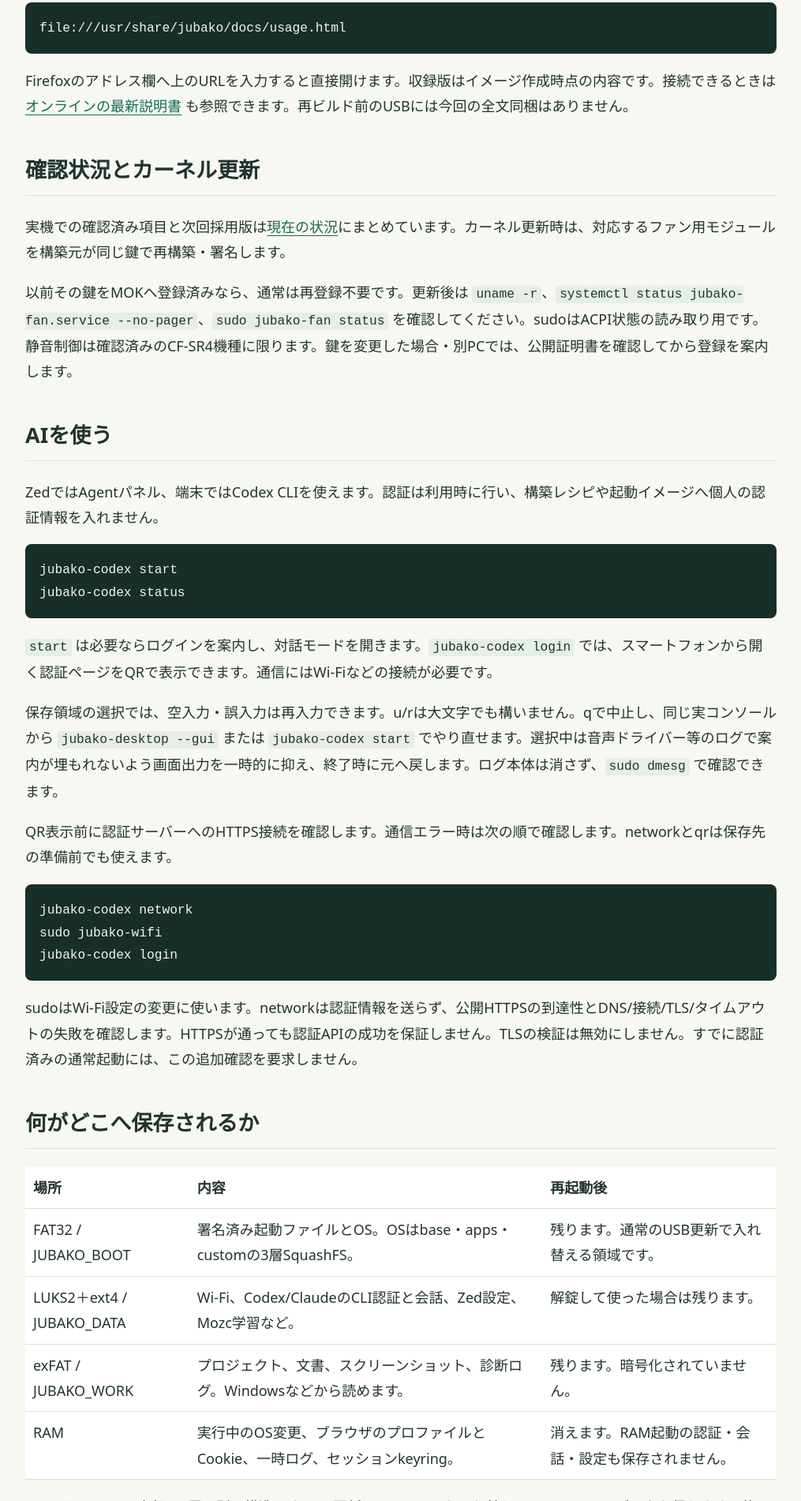
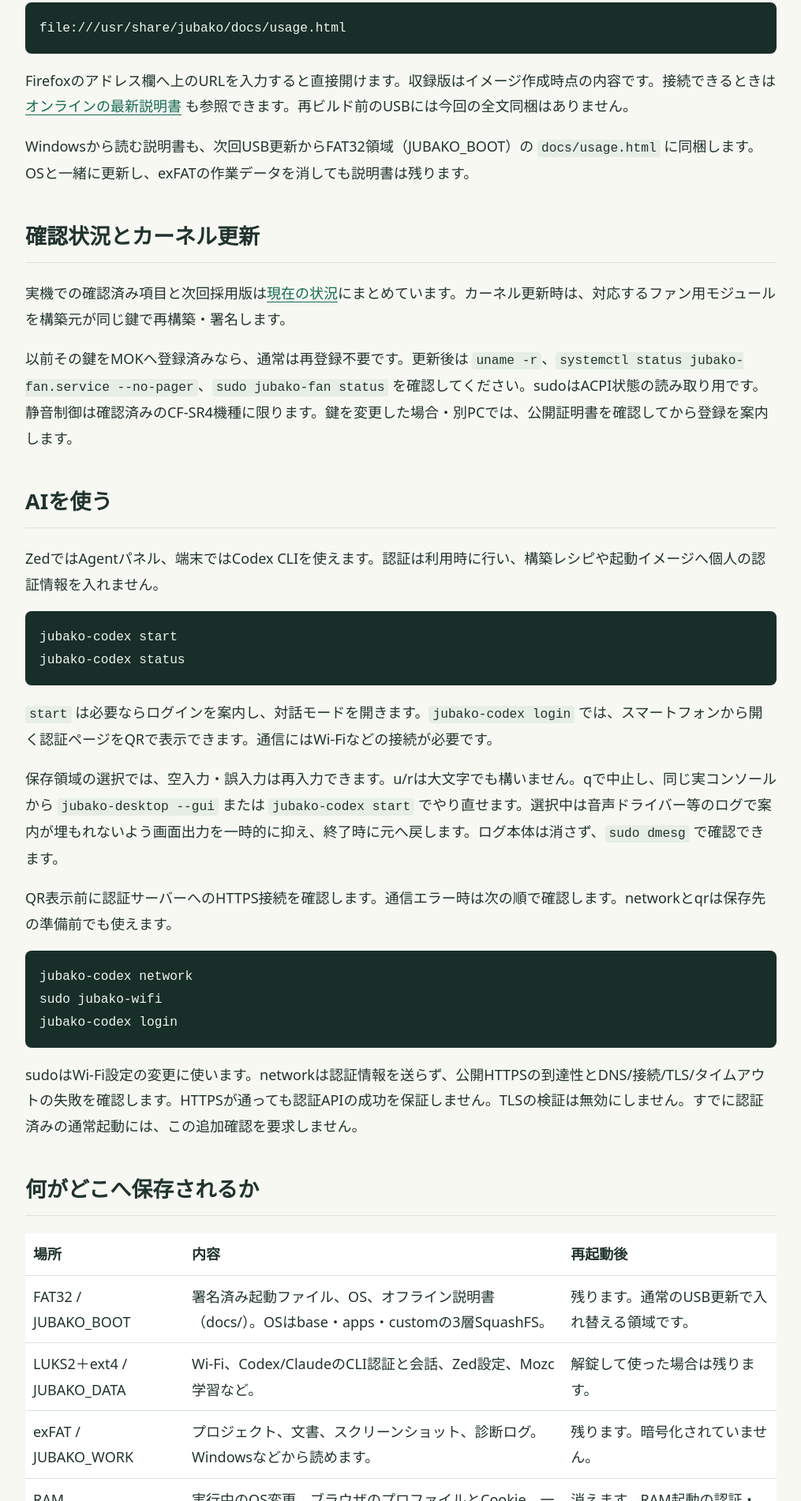
Before and after one commit to cm3/jubako, a plain HTML site: page docs/usage.html in a window 1280 px wide. Shown: the part 3868-5769 px from the top of the page at 79% size, without its empty margins (132-1147 px from the left). Drawn offline with Linux system fonts and the light colour scheme.

Commit message:
Keep offline USB documentation on the FAT32 OS partition

```diff
--- a/docs/usage.html
+++ b/docs/usage.html
@@ -44,6 +44,7 @@ jubako-localsend import 'received.pdf' --into /absolute/project</code></pre>
 <p>次回イメージから、ブラウザの開始ページは収録済みのローカル説明書になります。r（RAM）モードでも、Wi-Fi未接続でも、exFATや暗号化ext4を開けない場合でも読めます。構築ガイドを含むこのサイト全体を同梱し、ページ間のリンクとCSSもローカルで開きます。外部サイトへのリンクやAI認証にはネット接続が必要です。</p>
 <pre><code>file:///usr/share/jubako/docs/usage.html</code></pre>
 <p>Firefoxのアドレス欄へ上のURLを入力すると直接開けます。収録版はイメージ作成時点の内容です。接続できるときは <a href="https://cm3.github.io/jubako/usage.html">オンラインの最新説明書</a> も参照できます。再ビルド前のUSBには今回の全文同梱はありません。</p>
+<p>Windowsから読む説明書も、次回USB更新からFAT32領域（JUBAKO_BOOT）の <code>docs/usage.html</code> に同梱します。OSと一緒に更新し、exFATの作業データを消しても説明書は残ります。</p>
 <h2 id="status">確認状況とカーネル更新</h2>
 <p>実機での確認済み項目と次回採用版は<a href="status.html">現在の状況</a>にまとめています。カーネル更新時は、対応するファン用モジュールを構築元が同じ鍵で再構築・署名します。</p>
 <p>以前その鍵をMOKへ登録済みなら、通常は再登録不要です。更新後は <code>uname -r</code>、<code>systemctl status jubako-fan.service --no-pager</code>、<code>sudo jubako-fan status</code> を確認してください。sudoはACPI状態の読み取り用です。静音制御は確認済みのCF-SR4機種に限ります。鍵を変更した場合・別PCでは、公開証明書を確認してから登録を案内します。</p>
@@ -60,7 +61,7 @@ jubako-codex login</code></pre>
 <p>sudoはWi-Fi設定の変更に使います。networkは認証情報を送らず、公開HTTPSの到達性とDNS/接続/TLS/タイムアウトの失敗を確認します。HTTPSが通っても認証APIの成功を保証しません。TLSの検証は無効にしません。すでに認証済みの通常起動には、この追加確認を要求しません。</p>
 <h2 id="storage">何がどこへ保存されるか</h2>
 <div class="scroll"><table><thead><tr><th>場所</th><th>内容</th><th>再起動後</th></tr></thead><tbody>
-<tr><td>FAT32 / JUBAKO_BOOT</td><td>署名済み起動ファイルとOS。OSはbase・apps・customの3層SquashFS。</td><td>残ります。通常のUSB更新で入れ替える領域です。</td></tr>
+<tr><td>FAT32 / JUBAKO_BOOT</td><td>署名済み起動ファイル、OS、オフライン説明書（docs/）。OSはbase・apps・customの3層SquashFS。</td><td>残ります。通常のUSB更新で入れ替える領域です。</td></tr>
 <tr><td>LUKS2＋ext4 / JUBAKO_DATA</td><td>Wi-Fi、Codex/ClaudeのCLI認証と会話、Zed設定、Mozc学習など。</td><td>解錠して使った場合は残ります。</td></tr>
 <tr><td>exFAT / JUBAKO_WORK</td><td>プロジェクト、文書、スクリーンショット、診断ログ。Windowsなどから読めます。</td><td>残ります。暗号化されていません。</td></tr>
 <tr><td>RAM</td><td>実行中のOS変更、ブラウザのプロファイルとCookie、一時ログ、セッションkeyring。</td><td>消えます。RAM起動の認証・会話・設定も保存されません。</td></tr>
```
Also changed, not shown: docs/status.html (+2 -1 lines).
